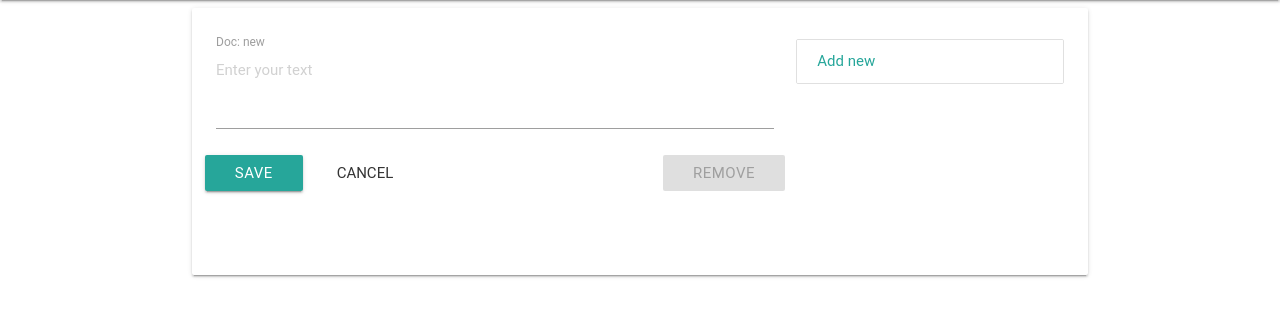
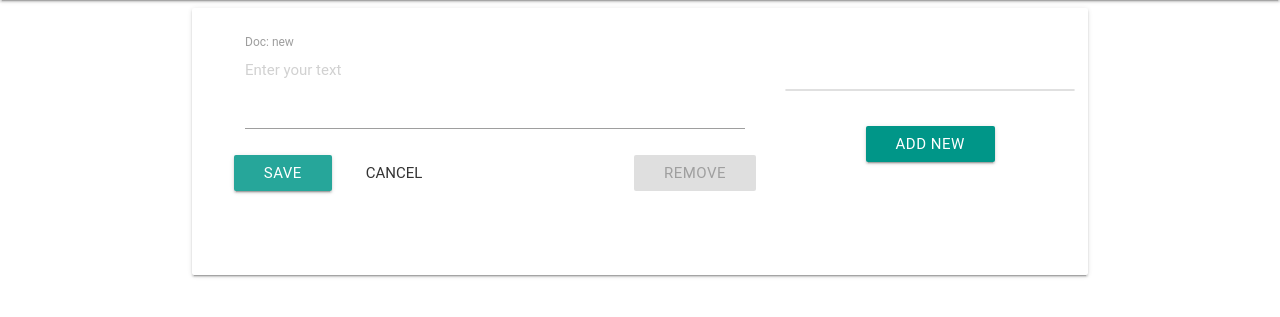
Before and after one commit to NVZver/docEditor, a Django app: page / in a window 1280 px wide. Shown: the part 64-381 px from the top of the page. Run offline with Django 3.2, Linux system fonts and the light colour scheme; data that the repository does not hold is empty; some libraries are stand-ins or nearby versions; some web fonts are replaced.

Commit message:
Add - style.css

```diff
--- a/static/css/style.css
+++ b/static/css/style.css
@@ -0,0 +1,16 @@
+.content{
+    display: flex;
+    align-items: center;
+    justify-content: space-around;
+
+}
+.content-form{
+    flex-basis: 60%;
+}
+.content-list{
+    flex-basis: 40%;
+}
+.collection.docs {
+    max-height: 400px;
+    overflow: auto;
+}
--- a/templates/index.html
+++ b/templates/index.html
@@ -6,6 +6,7 @@
     <title>Doc editor</title>
 
     <link rel="stylesheet" href="https://cdnjs.cloudflare.com/ajax/libs/materialize/0.98.0/css/materialize.min.css">
+    <link rel="stylesheet" type="text/css" href="{% static 'static/css/style.css' %}">
     <script src="http://code.jquery.com/jquery-2.2.4.min.js"></script>
     <script src="https://cdnjs.cloudflare.com/ajax/libs/materialize/0.98.0/js/materialize.min.js"></script>
     <script src="https://ajax.googleapis.com/ajax/libs/angularjs/1.6.1/angular.min.js"></script>
@@ -23,34 +24,47 @@
 
     <div class="row">
         <div class="col s12">
-            <div class="card">
+            <div class="card editor">
                 <div class="card-content">
                     <div class="row">
-                        <div class="col s8">
+                        <div class="content">
+                            <div class="col s8 content-form">
                                 <div class="row">
                                     <form class="col s12">
                                         <div class="row">
                                             <div class="input-field col s12">
                                             <textarea id="textarea1" class="materialize-textarea"
-                                            ng-model="selectedDoc.text" placeholder="Enter your text"></textarea>
-                                            <label for="textarea1">Doc: {{ selectedDoc.id ? selectedDoc.id : 'new' }}</label>
+                                                      ng-model="selectedDoc.text"
+                                                      placeholder="Enter your text"></textarea>
+                                                <label for="textarea1">Doc: {{ selectedDoc.id ? selectedDoc.id : 'new'
+                                                    }}</label>
                                             </div>
                                             <button class="btn waves-effect waves-light"
-                                                type="button" name="action" ng-click="selectedDocSave()">Save</button>
+                                                    type="button" name="action" ng-click="selectedDocSave()">Save
+                                            </button>
                                             <a class="waves-effect waves-teal btn-flat"
                                                ng-click="selectedDocSaveCancel()">Cancel</a>
-                                        <button class="btn waves-effect waves-light red right" ng-class="selectedDoc.id ? '': 'disabled'"
-                                                type="button" name="action" ng-click="selectedDocRemove()">Remove</button>
+                                            <button class="btn waves-effect waves-light red right"
+                                                    ng-class="selectedDoc.id ? '': 'disabled'"
+                                                    type="button" name="action" ng-click="selectedDocRemove()">Remove
+                                            </button>
                                         </div>
                                     </form>
                                 </div>
                             </div>
                             <div class="col s4">
-                            <div class="collection">
+                                <div class="row">
+                                    <div class="collection docs">
                                         <a href="#!" class="collection-item"
-                                   ng-repeat="doc in docs" ng-click="docSelect(doc)">{{ doc.text }}</a>
-                                <a href="#!" class="collection-item"
-                                   ng-click="selectedDocAdd()">Add new</a>
+                                           ng-repeat="doc in docs" ng-click="docSelect(doc)"
+                                           ng-class="doc.active ? 'active' : ''">{{ doc.text }}</a>
+                                    </div>
+                                </div>
+                                <div class="row center">
+                                    <button class="btn waves-effect waves-light teal"
+                                            type="button" name="action" ng-click="selectedDocAdd()">Add New
+                                    </button>
+                                </div>
                             </div>
                         </div>
                     </div>
```
Lines whose indentation alone changed are shown as unchanged.
